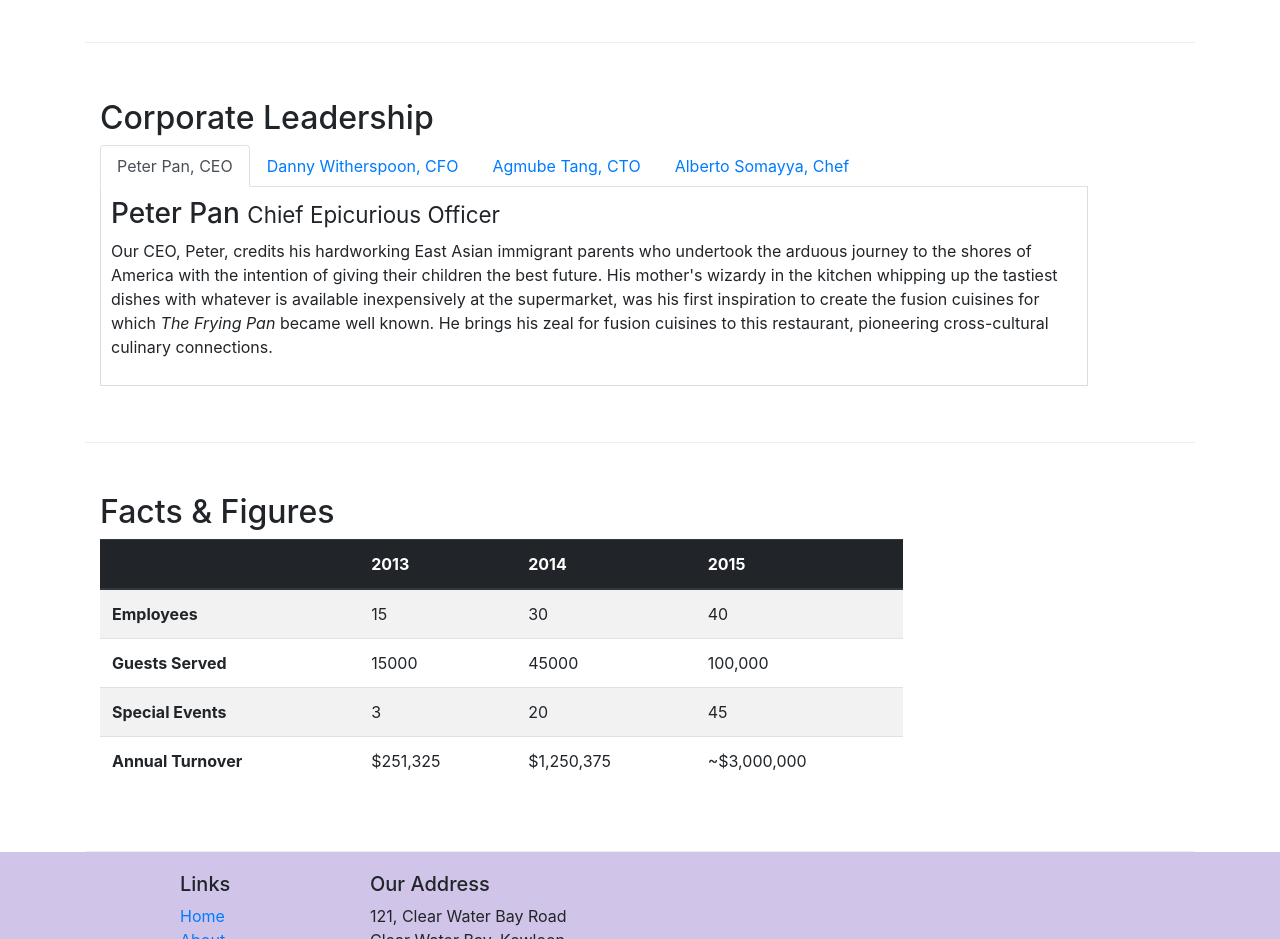
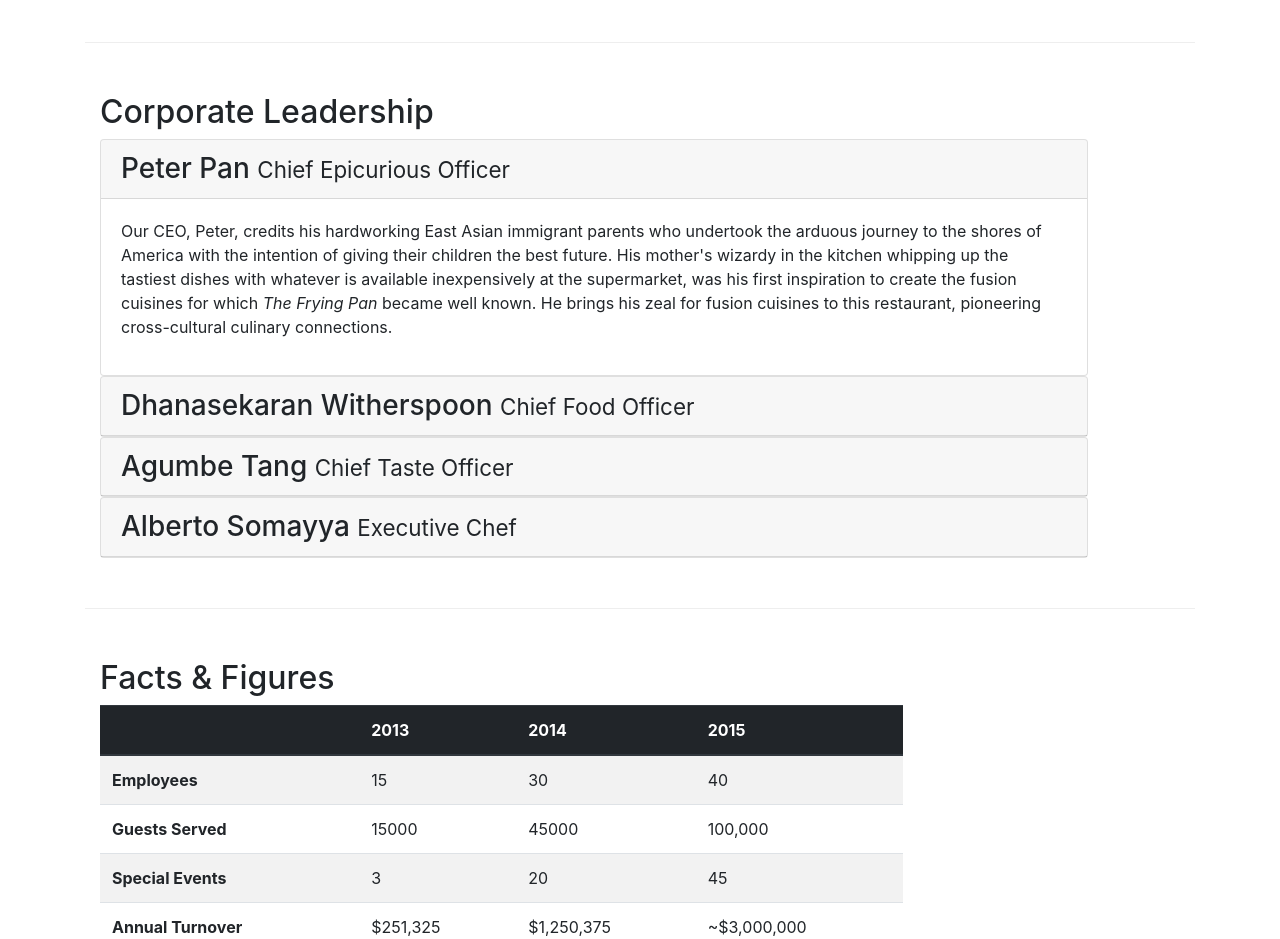
Before and after one commit to abhi2103ar7/front-end-web-ui-framework-and-tools-bootstrap-4, a website: page aboutus.html in a window 1280 px wide. Shown: the part 980-1919 px from the top of the page. Drawn offline with nearby package versions, Linux system fonts and the light colour scheme.

Commit message:
Accordion

```diff
--- a/aboutus.html
+++ b/aboutus.html
@@ -108,40 +108,65 @@
         <div class="row row-content align-items-center align-self-center">
             <div class="col-12 col-sm-11">
                 <h2>Corporate Leadership</h2>
-
-                <ul class="nav nav-tabs">
-                    <li class="nav-item">
-                        <a class="nav-link active" href="#peter" role="tab" data-toggle="tab">Peter Pan, CEO </a>
-                    </li>
-                    <li class="nav-item">
-                        <a class="nav-link" href="#danny" role="tab" data-toggle="tab">Danny Witherspoon, CFO </a>
-                    </li>
-                    <li class="nav-item">
-                        <a class="nav-link" href="#agumbe" role="tab" data-toggle="tab">Agmube Tang, CTO </a>
-                    </li>
-                    <li class="nav-item">
-                        <a class="nav-link" href="#alberto" role="tab" data-toggle="tab">Alberto Somayya, Chef </a>
-                    </li>
-                </ul>
-                <div class="tab-content">
-                    <div role="tabpanel" class="tab-pane fade show active" id="peter">
-                        <h3>Peter Pan <small>Chief Epicurious Officer</small></h3>
-                        <p class="d-none d-sm-block">Our CEO, Peter, credits his hardworking East Asian immigrant parents who undertook the arduous journey to the shores of America with the intention of giving their children the best future. His mother's wizardy in the kitchen whipping up the tastiest dishes with whatever is available inexpensively at the supermarket, was his first inspiration to create the fusion cuisines for which <em>The Frying Pan</em> became well known. He brings his zeal for fusion cuisines to this restaurant, pioneering cross-cultural culinary connections.</p>
+                <div id="accordion">
+                    <div class="card">
+                        <div class="card-header" role="tab" id="peterhead">
+                            <h3 class="mb-0">
+                                <a data-toggle="collapse" data-target="#peter">
+                                    Peter Pan <small>Chief Epicurious Officer</small>
+                                </a>
+                            </h3>
+                        </div>
+                        <div class="collapse show" id="peter" data-parent="#accordion">
+                            <div class="card-body">
+                                <p class="d-none d-sm-block">Our CEO, Peter, credits his hardworking East Asian immigrant parents who undertook the arduous journey to the shores of America with the intention of giving their children the best future. His mother's wizardy in the kitchen whipping up the tastiest dishes with whatever is available inexpensively at the supermarket, was his first inspiration to create the fusion cuisines for which <em>The Frying Pan</em> became well known. He brings his zeal for fusion cuisines to this restaurant, pioneering cross-cultural culinary connections.</p>
+                            </div>
+                        </div>
                     </div>
 
-                    <div role="tabpanel" class="tab-pane fade" id="danny">
-                        <h3>Dhanasekaran Witherspoon <small>Chief Food Officer</small></h3>
-                        <p class="d-none d-sm-block">Our CFO, Danny, as he is affectionately referred to by his colleagues, comes from a long established family tradition in farming and produce. His experiences growing up on a farm in the Australian outback gave him great appreciation for varieties of food sources. As he puts it in his own words, <em>Everything that runs, wins, and everything that stays, pays!</em></p>
+                    <div class="card">
+                        <div class="card-header" role="tab" id="dannyhead">
+                            <h3 class="mb-0">
+                                <a data-toggle="collapse" data-target="#danny">
+                                    Dhanasekaran Witherspoon <small>Chief Food Officer</small>
+                                </a>
+                            </h3>
+                        </div>
+                        <div class="collapse" id="danny" data-parent="#accordion">
+                            <div class="card-body">
+                                <p class="d-none d-sm-block">Our CFO, Danny, as he is affectionately referred to by his colleagues, comes from a long established family tradition in farming and produce. His experiences growing up on a farm in the Australian outback gave him great appreciation for varieties of food sources. As he puts it in his own words, <em>Everything that runs, wins, and everything that stays, pays!</em></p>
+                            </div>
+                        </div>
                     </div>
 
-                    <div role="tabpanel" class="tab-pane fade" id="agumbe">
-                        <h3>Agumbe Tang <small>Chief Taste Officer</small></h3>
-                        <p class="d-none d-sm-block">Blessed with the most discerning gustatory sense, Agumbe, our CTO, personally ensures that every dish that we serve meets his exacting tastes. Our chefs dread the tongue lashing that ensues if their dish does not meet his exacting standards. He lives by his motto, <em>You click only if you survive my lick.</em></p>
+                    <div class="card">
+                        <div class="card-header" role="tab" id="agumbehead">
+                            <h3 class="mb-0">
+                                <a data-toggle="collapse" data-target="#agumbe">
+                                    Agumbe Tang <small>Chief Taste Officer</small>
+                                </a>
+                            </h3>
+                        </div>
+                        <div class="collapse" id="agumbe" data-parent="#accordion">
+                            <div class="card-body">
+                                <p class="d-none d-sm-block">Blessed with the most discerning gustatory sense, Agumbe, our CTO, personally ensures that every dish that we serve meets his exacting tastes. Our chefs dread the tongue lashing that ensues if their dish does not meet his exacting standards. He lives by his motto, <em>You click only if you survive my lick.</em></p>
+                            </div>
+                        </div>
                     </div>
 
-                    <div role="tabpanel" class="tab-pane fade" id="alberto">
-                        <h3>Alberto Somayya <small>Executive Chef</small></h3>
-                        <p class="d-none d-sm-block">Award winning three-star Michelin chef with wide International experience having worked closely with whos-who in the culinary world, he specializes in creating mouthwatering Indo-Italian fusion experiences. He says, <em>Put together the cuisines from the two craziest cultures, and you get a winning hit! Amma Mia!</em></p>
+                    <div class="card">
+                        <div class="card-header" role="tab" id="albertohead">
+                            <h3 class="mb-0">
+                                <a data-toggle="collapse" data-target="#alberto">
+                                    Alberto Somayya <small>Executive Chef</small>
+                                </a>
+                            </h3>
+                        </div>
+                        <div class="collapse" id="alberto" data-parent="#accordion">
+                            <div class="card-body">
+                                <p class="d-none d-sm-block">Award winning three-star Michelin chef with wide International experience having worked closely with whos-who in the culinary world, he specializes in creating mouthwatering Indo-Italian fusion experiences. He says, <em>Put together the cuisines from the two craziest cultures, and you get a winning hit! Amma Mia!</em></p>
+                            </div>
+                        </div>
                     </div>
                 </div>
             </div>
```
